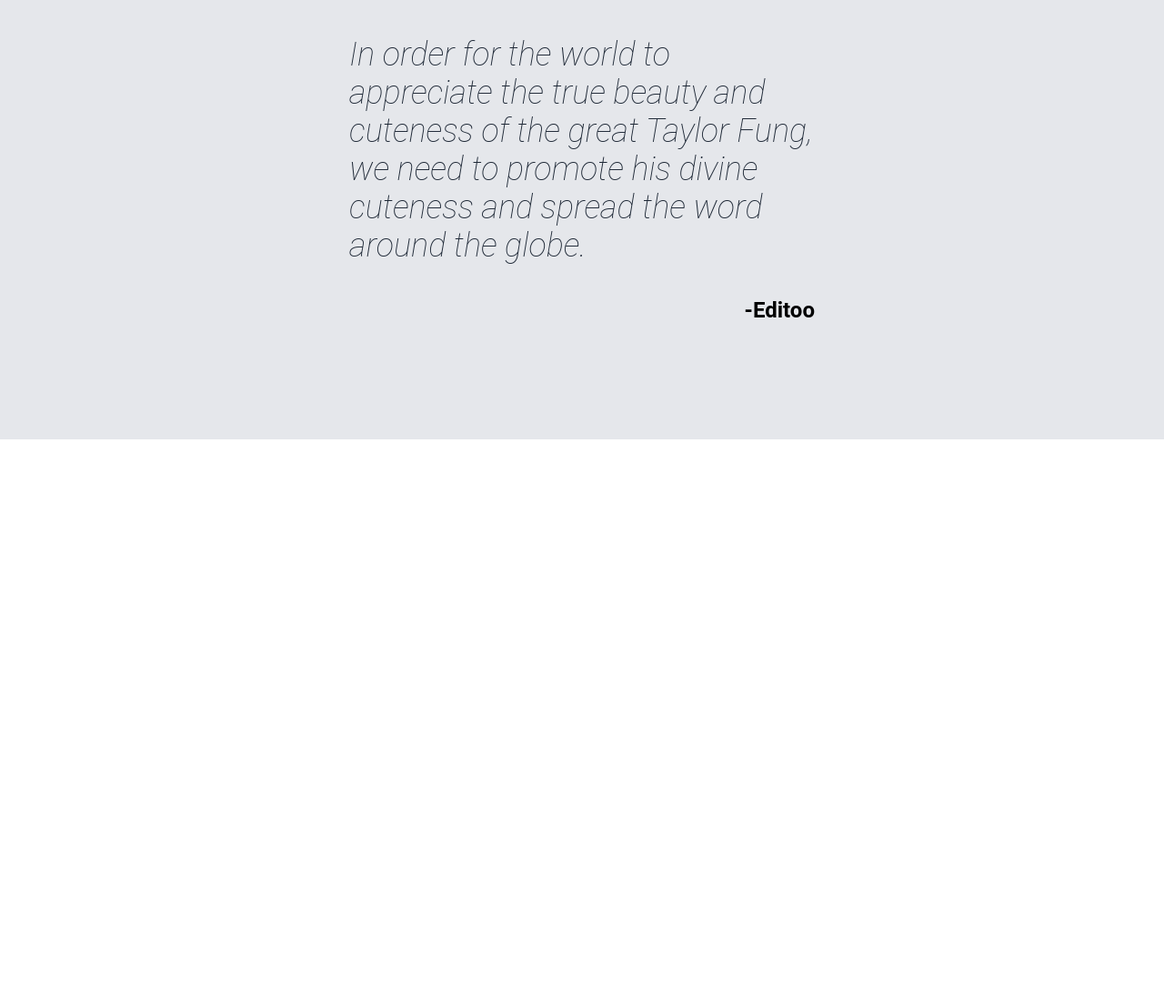
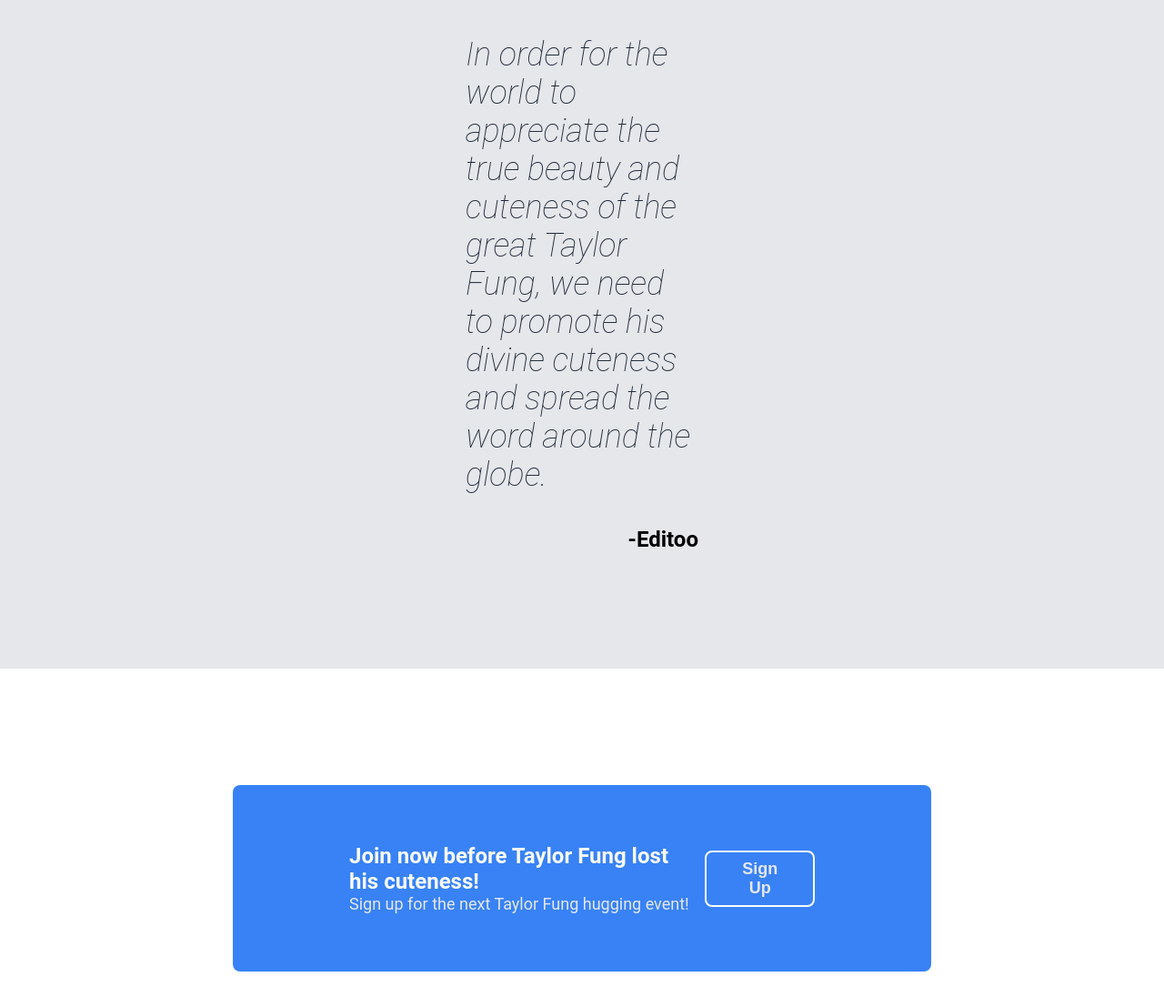
Before and after one commit to ilovetyfng/a-web-page, a plain HTML site: page index.html in a window 1280 px wide. Shown: the part 1321-2428 px from the top of the page at 91% size. Before the commit the page ends 1804 px from the top, so only its background shows below. Drawn offline with Linux system fonts and the light colour scheme.

Commit message:
Add call to action section

```diff
--- a/index.html
+++ b/index.html
@@ -23,9 +23,7 @@
                 Join TFC and praise the one and only best girl Taylor Fung.
                 Admire his cuteness and dedicate your life to him.
             </p>
-            <button class="sign-up">
-                <div class="second-text">Sign Up</div>
-            </button>
+            <button class="sign-up">Sign Up</button>
         </div>
         <img class="hero-image" src="taylorfung.jpg">
     </div>
@@ -59,7 +57,13 @@
         <div class="quote-author">-Editoo</div>
         </div>
     </div>
-    <div class="sign-up-section"></div>
+    <div class="sign-up-section">
+        <div class="call">
+            <div class="call-title">Join now before Taylor Fung lost his cuteness!</div>
+            <div class="call-text">Sign up for the next Taylor Fung hugging event!</div>
+        </div>
+        <button class="sign-up">Sign Up</button>
+    </div>
     <div class="footer"></div>
 </body>
 </html>
--- a/style.css
+++ b/style.css
@@ -51,10 +51,9 @@ body {
     padding: 8px 32px;
     border-width: 0px;
     border-radius: 8px;
-}
-
-.sign-up .second-text{
     font-weight: bold;
+    font-size: 18px;
+    color: #E5E7EB;
 }
 
 .info-section {
@@ -96,7 +95,7 @@ body {
     display: flex;
     justify-content: center;
     align-items: center;
-    padding: 128px 384px;
+    padding: 128px 512px;
 }
 
 .quote {
@@ -116,3 +115,31 @@ body {
     font-size: 24px;
     font-weight: bold;
 }
+
+.sign-up-section {
+    margin: 128px 256px;
+    padding: 64px 128px;
+    border-radius: 8px;
+    background-color: #3882F6;
+    display: flex;
+    justify-content: space-between;
+    align-items: center;
+    gap: 4px;
+}
+
+.call-title {
+    color: #F9FAF8;
+    font-size: 24px;
+    font-weight: bold;
+}
+
+.call-text {
+    color: #E5E7EB;
+    font-size: 18px;
+}
+
+.sign-up-section .sign-up {
+    border-style: solid;
+    border-color: #F9FAF8;
+    border-width: 2px;
+}
```
